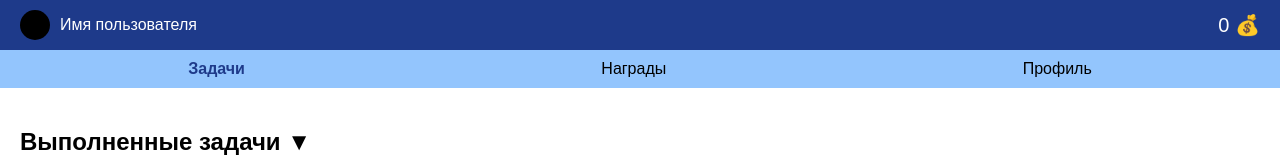
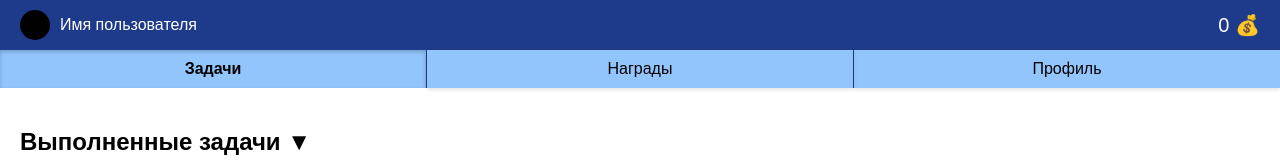
Before and after one commit to 1vanch0s/ToDoListTWA, a React (Vite) app in the folder todo-app/: page / in a window 1280 px wide. Shown: the top 160 px of the page. Built offline with nearby package versions, Linux system fonts and the light colour scheme.

Commit message:
улучшена навигация

```diff
--- a/todo-app/src/App.tsx
+++ b/todo-app/src/App.tsx
@@ -52,14 +52,20 @@ const App: React.FC = () => {
           </div>
         </header>
         <nav className="nav">
-          <NavLink to="/" className={({ isActive }) => isActive ? "nav-link active" : "nav-link"}>Задачи</NavLink>
-          <NavLink to="/rewards" className={({ isActive }) => isActive ? "nav-link active" : "nav-link"}>Награды</NavLink>
-          <NavLink to="/profile" className={({ isActive }) => isActive ? "nav-link active" : "nav-link"}>Профиль</NavLink>
+          <NavLink to="/" className={({ isActive }) => isActive ? "nav-button active" : "nav-button"}>
+            Задачи
+          </NavLink>
+          <NavLink to="/rewards" className={({ isActive }) => isActive ? "nav-button active" : "nav-button"}>
+            Награды
+          </NavLink>
+          <NavLink to="/profile" className={({ isActive }) => isActive ? "nav-button active" : "nav-button"}>
+            Профиль
+          </NavLink>
         </nav>
         <Routes>
           <Route path="/" element={<Tasks updateCoins={updateCoins} />} />
           <Route path="/profile" element={<Profile />} />
-          <Route path="/rewards" element={<Rewards/>} />
+          <Route path="/rewards" element={<Rewards />} />
         </Routes>
       </div>
     </Router>
--- a/todo-app/src/styles.css
+++ b/todo-app/src/styles.css
@@ -36,19 +36,30 @@ body {
 
 .nav {
   background-color: #93C5FD;
-  padding: 10px;
   display: flex;
-  justify-content: space-around;
+  justify-content: space-between;
+  align-items: center;
+  padding: 0;
 }
 
-.nav-link {
+.nav-button {
+  flex: 1;
+  text-align: center;
+  padding: 10px;
   color: #000;
   text-decoration: none;
   font-weight: normal;
+  border-right: 1px solid #1E3A8A;
+  box-shadow: 0 2px 4px rgba(0, 0, 0, 0.1);
+  transition: box-shadow 0.2s;
 }
 
-.nav-link.active {
-  color: #1E3A8A;
+.nav-button:last-child {
+  border-right: none;
+}
+
+.nav-button.active {
+  box-shadow: inset 0 2px 4px rgba(0, 0, 0, 0.2);
   font-weight: bold;
 }
 
```
